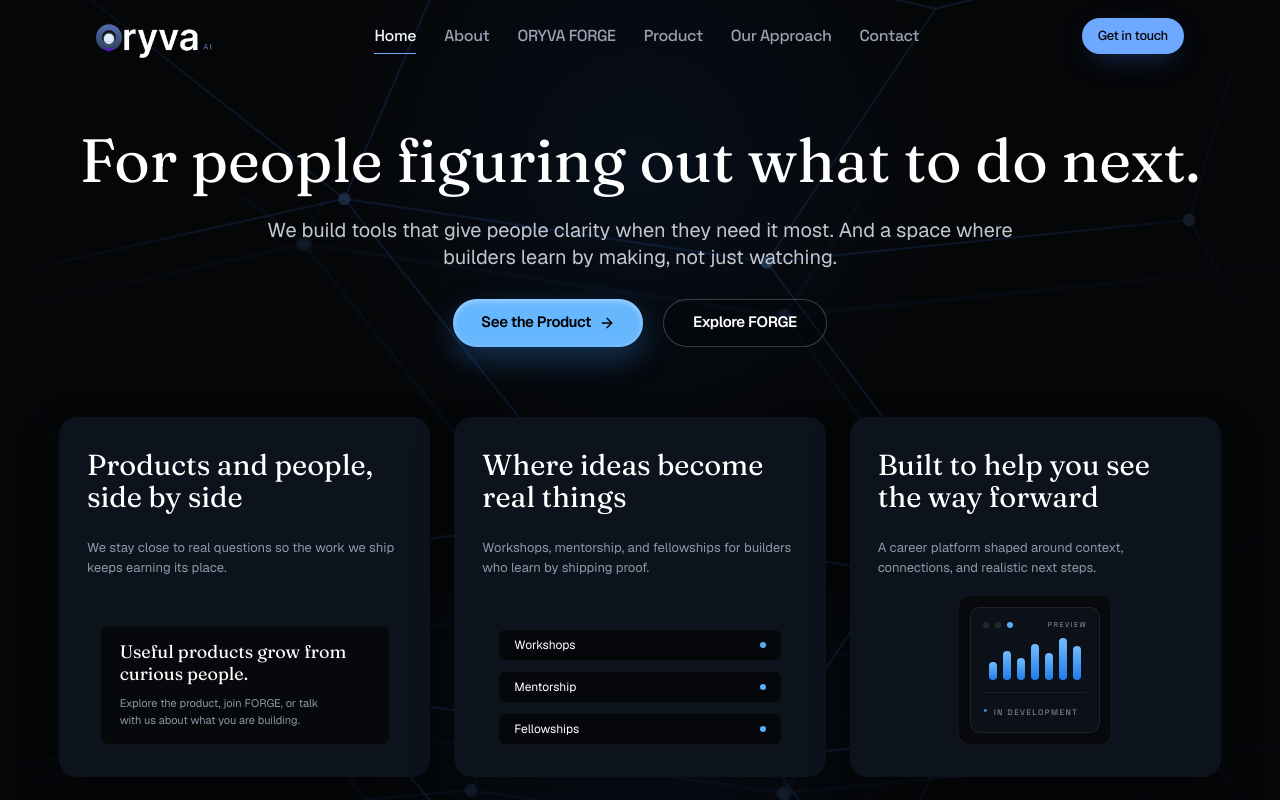
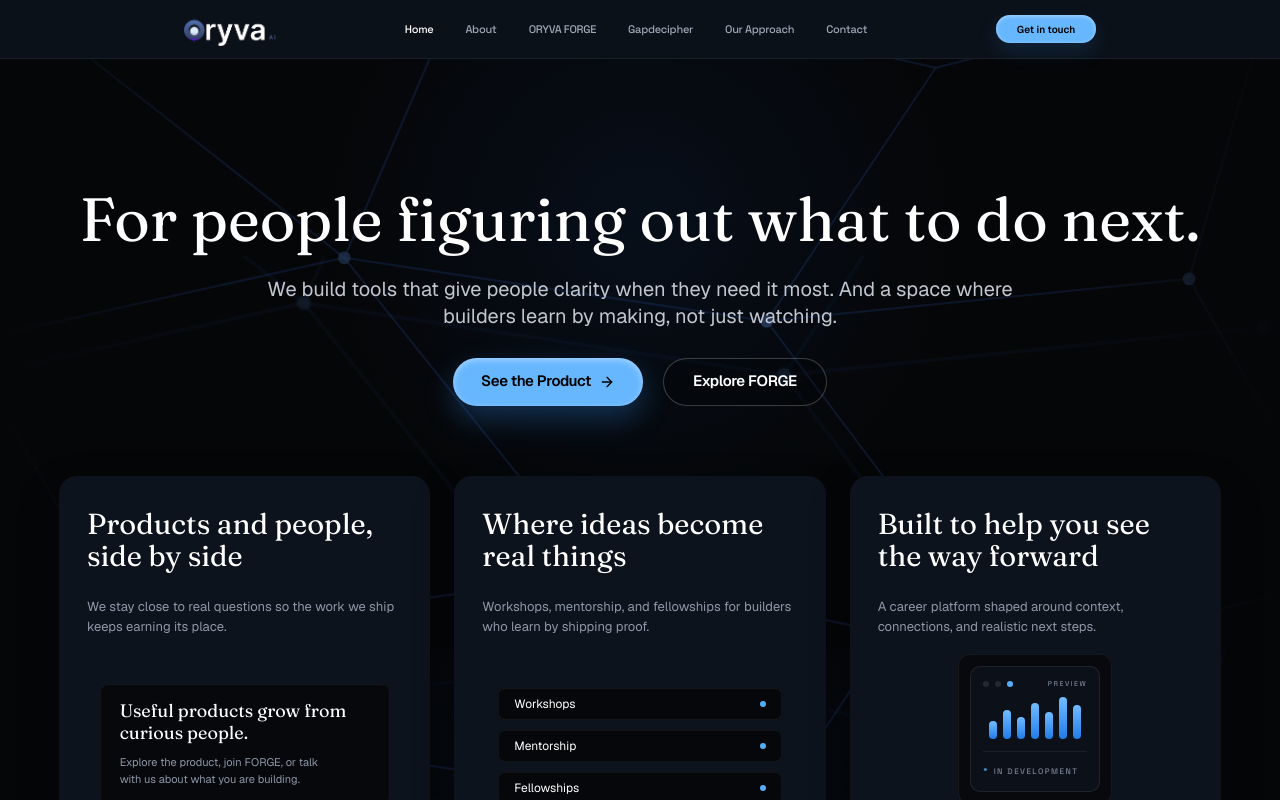
Before and after one commit to Suhas-Ramesha/Oryva, a Next.js app: page / in a window 1280 px wide. Shown: the top 800 px of the page. Built offline with nearby package versions, Linux system fonts and the light colour scheme.

Commit message:
style: update shared navigation and footer

```diff
--- a/src/components/layout/footer.tsx
+++ b/src/components/layout/footer.tsx
@@ -1,6 +1,5 @@
 import Link from "next/link";
 import { Mail } from "lucide-react";
-import { Container } from "@/components/ui/container";
 import { SocialIcon, SOCIALS } from "@/components/ui/social-icon";
 import { BrandLogo } from "@/components/layout/brand-logo";
 
@@ -16,26 +15,23 @@
   const year = new Date().getFullYear();
 
   return (
-    <footer className="border-t border-hairline bg-paper-3">
-      <Container className="py-12 sm:py-14">
-        <p className="max-w-xl font-display text-balance text-xl italic leading-snug text-ink sm:text-2xl">
+    <footer className="border-t border-white/[0.06] bg-[#0b0f14]">
+      <div className="mx-auto max-w-[880px] px-6 py-12 sm:py-[50px]">
+        <p className="font-display text-[19px] italic leading-snug text-white sm:text-[22px]">
           Your next step starts here.
         </p>
 
-        <div className="mt-10 grid gap-10 md:grid-cols-[1.4fr_1fr_1fr]">
+        <div className="mt-8 grid gap-10 md:grid-cols-[1.35fr_0.8fr_1fr]">
           <div className="max-w-sm">
-            <Link
-              href="/"
-              className="inline-flex items-center"
-            >
-              <BrandLogo className="w-[7.25rem]" />
+            <Link href="/" className="inline-flex items-center">
+              <BrandLogo className="w-[88px]" />
             </Link>
-            <p className="mt-4 text-sm leading-relaxed text-muted">
+            <p className="mt-5 max-w-[310px] text-[13px] leading-[1.55] text-[#8f98a8]">
               ORYVA AI helps you see where your skills and curiosity actually
               lead. And FORGE gives you a space to build, learn, and grow
               through real work.
             </p>
-            <div className="mt-6 flex items-center gap-3">
+            <div className="mt-5 flex items-center gap-3">
               {SOCIALS.map(({ platform, label, href }) => (
                 <a
                   key={platform}
@@ -43,24 +39,24 @@
                   aria-label={label}
                   target="_blank"
                   rel="noopener noreferrer"
-                  className="flex h-9 w-9 items-center justify-center rounded-full border border-hairline-strong text-muted transition-colors hover:border-brand hover:text-brand"
+                  className="flex h-7 w-7 items-center justify-center rounded-full border border-white/15 text-[#8f98a8] transition-colors hover:border-[#4eb0ff] hover:text-[#4eb0ff]"
                 >
-                  <SocialIcon platform={platform} />
+                  <SocialIcon platform={platform} className="h-[13px] w-[13px]" />
                 </a>
               ))}
             </div>
           </div>
 
           <div>
-            <p className="font-[family-name:var(--font-label)] text-[11px] uppercase tracking-[0.2em] text-muted-2">
+            <p className="font-label text-[11px] uppercase tracking-[0.24em] text-[#798397]">
               Explore
             </p>
-            <ul className="mt-4 space-y-3">
+            <ul className="mt-5 space-y-4">
               {QUICK_LINKS.map((link) => (
                 <li key={link.href}>
                   <Link
                     href={link.href}
-                    className="text-sm text-muted transition-colors hover:text-ink"
+                    className="text-[13px] text-[#8f98a8] transition-colors hover:text-white"
                   >
                     {link.label}
                   </Link>
@@ -70,34 +66,34 @@
           </div>
 
           <div>
-            <p className="font-[family-name:var(--font-label)] text-[11px] uppercase tracking-[0.2em] text-muted-2">
+            <p className="font-label text-[11px] uppercase tracking-[0.24em] text-[#798397]">
               Get In Touch
             </p>
-            <ul className="mt-4 space-y-3 text-sm text-muted">
+            <ul className="mt-5 space-y-3 text-[13px] text-[#8f98a8]">
               <li className="flex items-center gap-2">
-                <Mail className="h-4 w-4 text-muted-2" aria-hidden />
-                <a href="mailto:contact@oryvaai.com" className="hover:text-ink">
+                <Mail className="h-3.5 w-3.5 text-[#8f98a8]" aria-hidden />
+                <a href="mailto:contact@oryvaai.com" className="hover:text-white">
                   contact@oryvaai.com
                 </a>
               </li>
             </ul>
-            <p className="mt-6 text-sm leading-relaxed text-muted">
+            <p className="mt-6 max-w-[280px] text-[13px] leading-[1.55] text-[#8f98a8]">
               Got a question, an idea, or just want to say hi? We&apos;re at{" "}
-              <a href="mailto:contact@oryvaai.com" className="text-ink hover:text-brand">
+              <a href="mailto:contact@oryvaai.com" className="text-white hover:text-[#4eb0ff]">
                 contact@oryvaai.com
               </a>
             </p>
           </div>
         </div>
-      </Container>
+      </div>
 
-      <div className="border-t border-hairline">
-        <Container className="flex flex-col items-center justify-between gap-3 py-6 text-xs text-muted-2 md:flex-row">
-          <p>© {year} ORYVA AI. All rights reserved.</p>
-          <p className="font-[family-name:var(--font-label)] uppercase tracking-[0.15em]">
+      <div className="border-t border-white/[0.06]">
+        <div className="mx-auto flex max-w-[880px] flex-col items-center justify-between gap-3 px-6 py-5 text-[11px] text-[#798397] md:flex-row">
+          <p>&copy; {year} ORYVA AI. All rights reserved.</p>
+          <p className="font-label uppercase tracking-[0.24em]">
             Figure out what&apos;s next. Then go make it.
           </p>
-        </Container>
+        </div>
       </div>
     </footer>
   );
--- a/src/components/layout/navbar.tsx
+++ b/src/components/layout/navbar.tsx
@@ -6,21 +6,19 @@
 import { AnimatePresence, motion } from "framer-motion";
 import { Menu, X } from "lucide-react";
 import { cn } from "@/lib/utils";
-import { Button } from "@/components/ui/button";
 import { BrandLogo } from "@/components/layout/brand-logo";
 
 const NAV_LINKS = [
   { label: "Home", href: "/" },
   { label: "About", href: "/about" },
   { label: "ORYVA FORGE", href: "/forge" },
-  { label: "Product", href: "/product" },
+  { label: "Gapdecipher", href: "/product" },
   { label: "Our Approach", href: "/our-approach" },
   { label: "Contact", href: "/contact" },
 ];
 
 export function Navbar() {
   const pathname = usePathname();
-  const [scrolled, setScrolled] = React.useState(false);
   const [open, setOpen] = React.useState(false);
   const [lastPathname, setLastPathname] = React.useState(pathname);
 
@@ -29,31 +27,14 @@
     setOpen(false);
   }
 
-  React.useEffect(() => {
-    const onScroll = () => setScrolled(window.scrollY > 12);
-    onScroll();
-    window.addEventListener("scroll", onScroll, { passive: true });
-    return () => window.removeEventListener("scroll", onScroll);
-  }, []);
-
   return (
-    <header
-      className={cn(
-        "fixed inset-x-0 top-0 z-50 transition-all duration-300",
-        scrolled
-          ? "border-b border-hairline bg-paper/80 backdrop-blur-xl"
-          : "border-b border-transparent bg-transparent"
-      )}
-    >
-      <div className="mx-auto flex h-18 max-w-6xl items-center justify-between px-6 py-4 md:px-8">
-        <Link
-          href="/"
-          className="inline-flex items-center"
-        >
-          <BrandLogo priority className="w-[7.25rem]" />
+    <header className="sticky top-0 z-[60] border-b border-white/[0.06] bg-[#0c121b]/95 backdrop-blur-xl">
+      <div className="mx-auto flex h-[58px] max-w-[960px] items-center justify-between px-6">
+        <Link href="/" className="inline-flex items-center">
+          <BrandLogo priority className="w-[92px]" />
         </Link>
 
-        <nav className="hidden items-center gap-7 lg:flex">
+        <nav className="hidden items-center gap-8 lg:flex">
           {NAV_LINKS.map((link) => {
             const active = pathname === link.href;
             return (
@@ -62,33 +43,30 @@
                 href={link.href}
                 aria-current={active ? "page" : undefined}
                 className={cn(
-                  "group relative font-label text-[15px] font-medium tracking-tight transition-colors xl:text-base",
-                  active ? "text-ink" : "text-muted hover:text-ink"
+                  "font-label text-[11px] font-medium tracking-tight transition-colors",
+                  active ? "text-white" : "text-[#9fa8b7] hover:text-white"
                 )}
               >
                 {link.label}
-                <span
-                  className={cn(
-                    "absolute -bottom-1.5 left-0 h-px w-full origin-left scale-x-0 bg-signal transition-transform duration-300 group-hover:scale-x-100",
-                    active && "scale-x-100"
-                  )}
-                />
               </Link>
             );
           })}
         </nav>
 
         <div className="hidden lg:flex">
-          <Button asChild size="sm" variant="primary">
-            <Link href="/contact">Get in touch</Link>
-          </Button>
+          <Link
+            href="/contact"
+            className="inline-flex h-[28px] min-w-[100px] items-center justify-center rounded-full bg-[#67b7ff] px-4 text-[10px] font-semibold text-black shadow-[inset_0_1px_4px_rgba(255,255,255,0.45),0_8px_20px_rgba(49,145,245,0.16)] transition hover:bg-[#80c4ff]"
+          >
+            Get in touch
+          </Link>
         </div>
 
         <button
           aria-label="Toggle menu"
           aria-expanded={open}
           onClick={() => setOpen((v) => !v)}
-          className="flex h-10 w-10 items-center justify-center rounded-full border border-hairline-strong text-ink lg:hidden"
+          className="flex h-10 w-10 items-center justify-center text-white transition-colors hover:text-[#67b7ff] lg:hidden"
         >
           {open ? <X className="h-5 w-5" aria-hidden /> : <Menu className="h-5 w-5" aria-hidden />}
         </button>
@@ -101,7 +79,7 @@
             animate={{ opacity: 1, height: "auto" }}
             exit={{ opacity: 0, height: 0 }}
             transition={{ duration: 0.3, ease: [0.16, 1, 0.3, 1] }}
-            className="overflow-hidden border-t border-hairline bg-paper/95 backdrop-blur-xl lg:hidden"
+            className="overflow-hidden border-t border-white/10 bg-[#0c121b] lg:hidden"
           >
             <nav className="flex flex-col gap-1 px-6 py-4">
               {NAV_LINKS.map((link) => (
@@ -112,16 +90,19 @@
                   className={cn(
                     "rounded-lg px-3 py-3 text-base font-medium transition-colors",
                     pathname === link.href
-                      ? "bg-paper-3 text-ink"
-                      : "text-muted hover:bg-paper-3 hover:text-ink"
+                      ? "bg-white/5 text-white"
+                      : "text-[#9fa8b7] hover:bg-white/5 hover:text-white"
                   )}
                 >
                   {link.label}
                 </Link>
               ))}
-              <Button asChild className="mt-3" size="md">
-                <Link href="/contact">Get in touch</Link>
-              </Button>
+              <Link
+                href="/contact"
+                className="mt-3 inline-flex h-11 items-center justify-center rounded-full bg-[#67b7ff] px-5 text-sm font-semibold text-black"
+              >
+                Get in touch
+              </Link>
             </nav>
           </motion.div>
         )}
```
